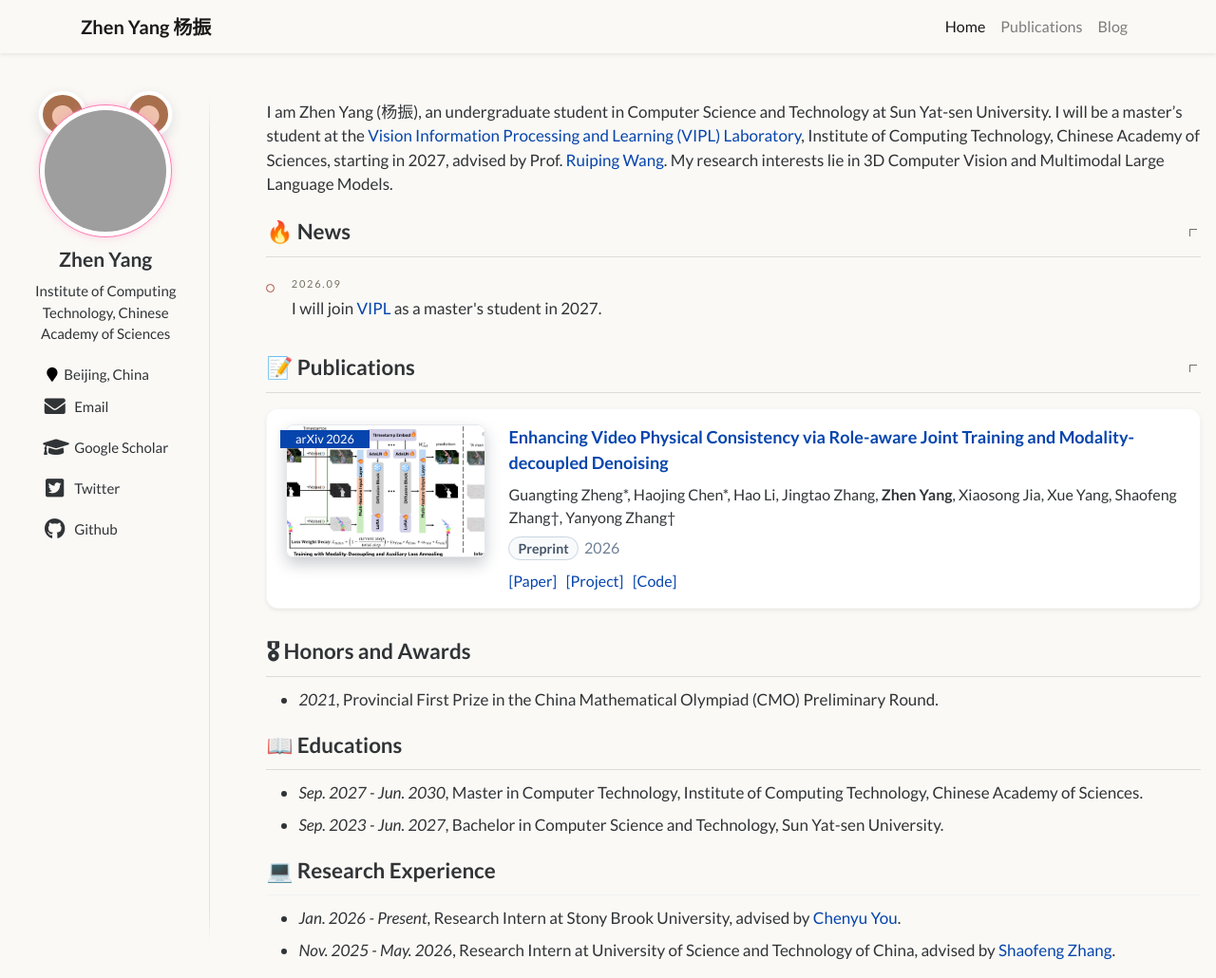
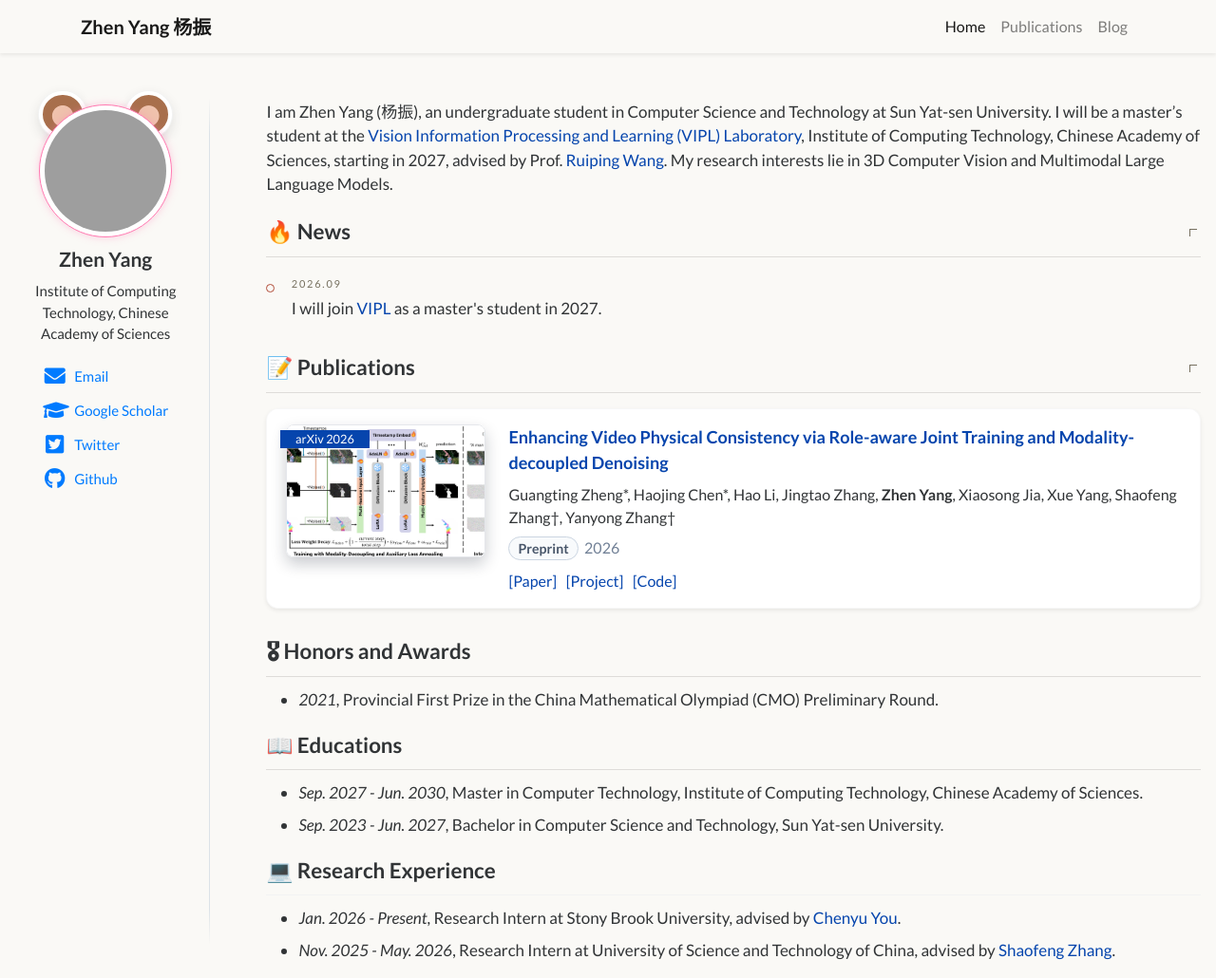
Before and after one commit to MichaelYeung2004/michaelyeung2004.github.io, a Jekyll site: the page built from _pages/about.md, in a window 1280 px wide and 1030 px high. Shown: the whole window at 95% size. Built offline with Jekyll 4.4.1, drawn with Linux system fonts in a browser that asks for light colours; grey boxes are pictures that could not be loaded.

Commit message:
Remove profile address and tighten desktop link spacing

```diff
--- a/_includes/author-profile.html
+++ b/_includes/author-profile.html
@@ -16,9 +16,6 @@
   <div class="author__urls-wrapper">
     <!-- <button class="btn btn--inverse">More Info & Contact</button> -->
     <ul class="author__urls social-icons">
-      {% if author.location %}
-        <li><i class="fa fa-fw fa-map-marker" aria-hidden="true"></i> {{ author.location }}</li>
-      {% endif %}
       {% if author.employer %}
         <li><i class="fa fa-fw fa-map-marker" aria-hidden="true"></i> {{ author.employer }}</li>
       {% endif %}
--- a/assets/css/main.scss
+++ b/assets/css/main.scss
@@ -260,8 +260,9 @@ body.homepage {
         align-items: center;
         gap: 8px;
         font-size: 1em;
-        padding: 4px 0;
-        color: inherit;
+        padding: 2px 0;
+        margin-bottom: 2px;
+        color: #007bff;
     }
 
     .homepage .author__urls a i {
```
